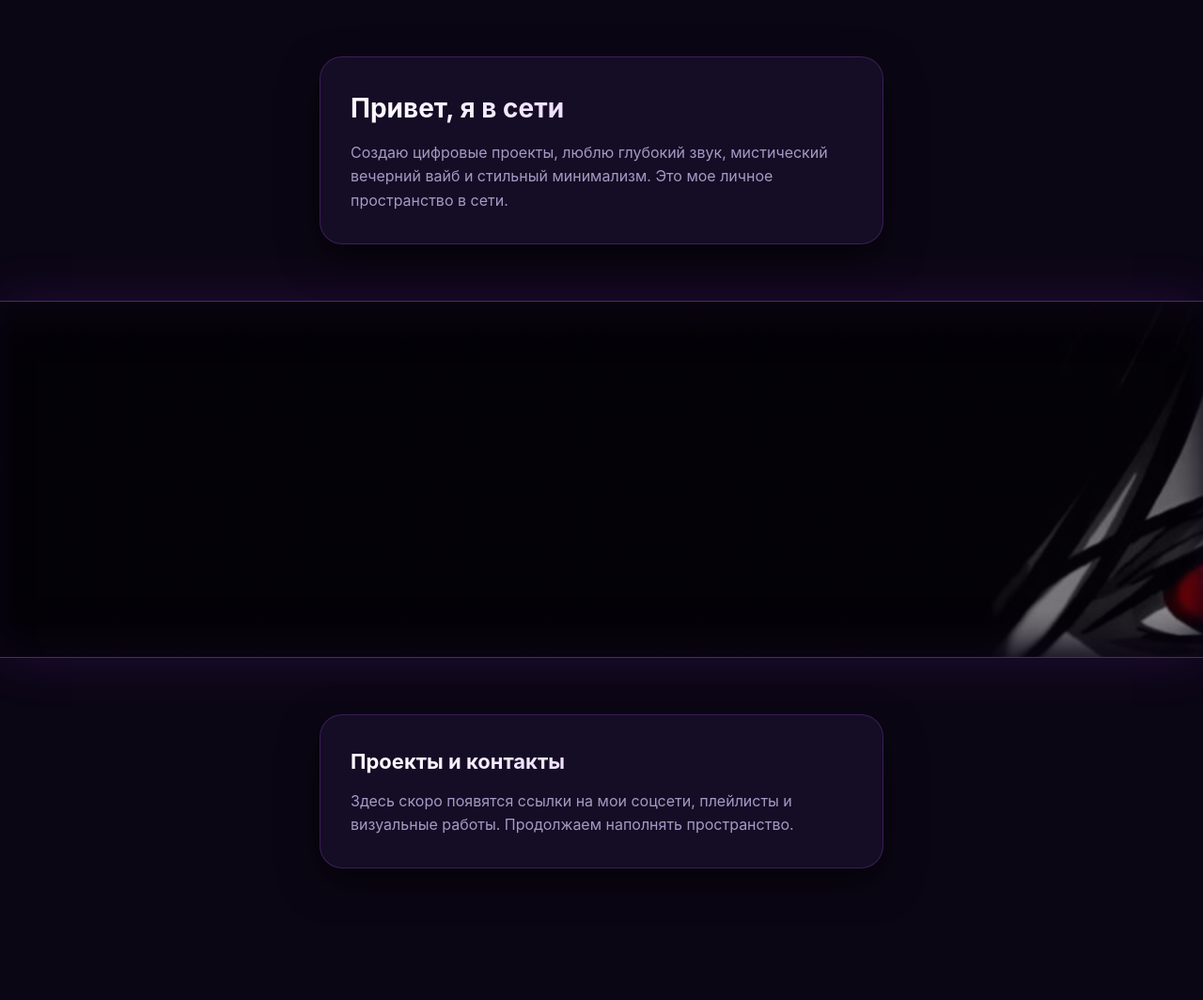
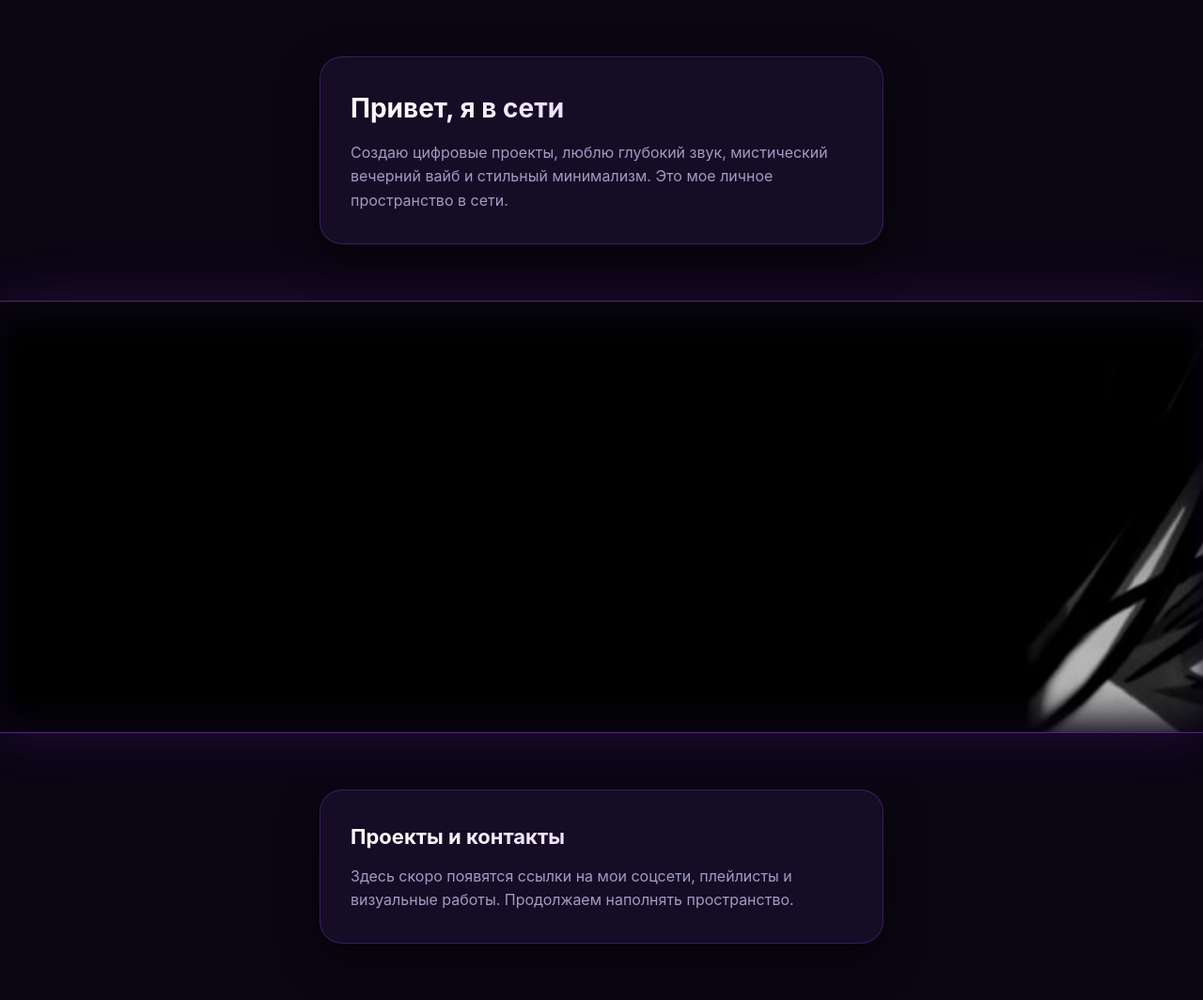
Before and after one commit to dimag01/info, a plain HTML site: page index.html in a window 1280 px wide. Shown: the whole page at 94% size. Before the commit the page ends 984 px from the top, so only its background shows below. Drawn offline with Linux system fonts and the light colour scheme.

Commit message:
Update index.html

```diff
--- a/index.html
+++ b/index.html
@@ -50,7 +50,7 @@
         /* РАЗРЕЗ ВО ВСЮ ШИРИНУ ЭКРАНА */
         .pano-divider {
             width: 100%;
-            height: 380px;
+            height: 460px; /* Увеличили высоту разреза, чтобы поместилось больше деталей */
             position: relative;
             overflow: hidden;
             background: #07030d;
@@ -60,15 +60,16 @@
         }
         .pano-bg {
             position: absolute;
-            top: -22%;
+            top: -15%;
             left: 0;
             width: 100%;
-            height: 144%;
-            background-image: linear-gradient(to bottom, rgba(11, 6, 20, 0.35), rgba(11, 6, 20, 0.35)), url('bg.jpg');
+            height: 130%;
+            background-image: url('bg.jpg'); /* Убрали лишнее темное наложение */
             background-size: cover;
-            background-position: center 22%;
+            background-position: center center; /* Выровняли строго по центру */
             will-change: transform;
         }
+
         .pano-vignette {
             position: absolute;
             inset: 0;
```
